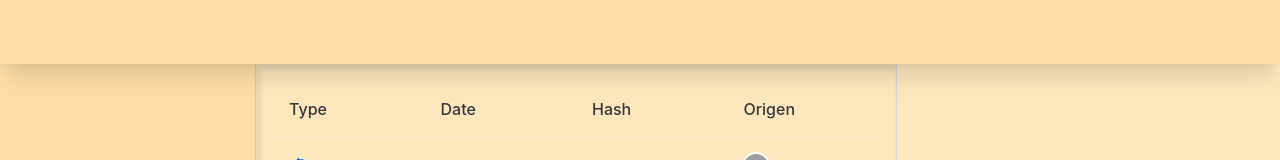
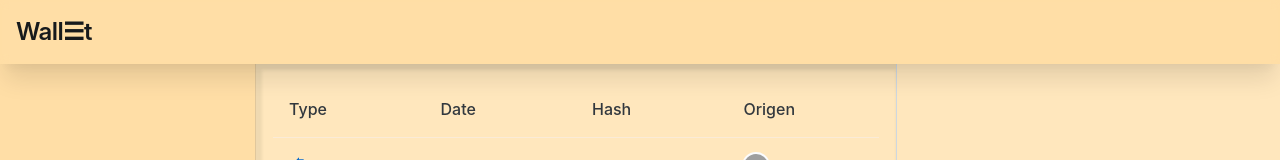
Before and after one commit to wtait/contract-wallets-demo, a React (Create React App) app in the folder packages/react-app/: page / in a window 1280 px wide. Shown: the top 160 px of the page. Built offline with nearby package versions, Linux system fonts and the light colour scheme; grey boxes are pictures that could not be loaded.

Commit message:
adds title widget to header

```diff
--- a/packages/react-app/src/components/Header.tsx
+++ b/packages/react-app/src/components/Header.tsx
@@ -1,4 +1,5 @@
 import Box, { BoxProps } from '@mui/joy/Box';
+import Title from './Title';
 
 const Header = (props: BoxProps) => (
     <Box
@@ -23,7 +24,9 @@ const Header = (props: BoxProps) => (
         },
         ...(Array.isArray(props.sx) ? props.sx : [props.sx]),
       ]}
-    />
+    >
+      <Title/>
+    </Box>
   );
 
   export default Header;
--- /dev/null
+++ b/packages/react-app/src/components/Title.tsx
@@ -0,0 +1,14 @@
+import * as React from 'react';
+import Box from '@mui/material/Box';
+import Typography from '@mui/material/Typography';
+
+const Title = () =>
+
+    <Box>
+        <Typography variant='h3'>
+            Wall☰t
+        </Typography>
+    </Box>;
+
+
+export default Title;
```
